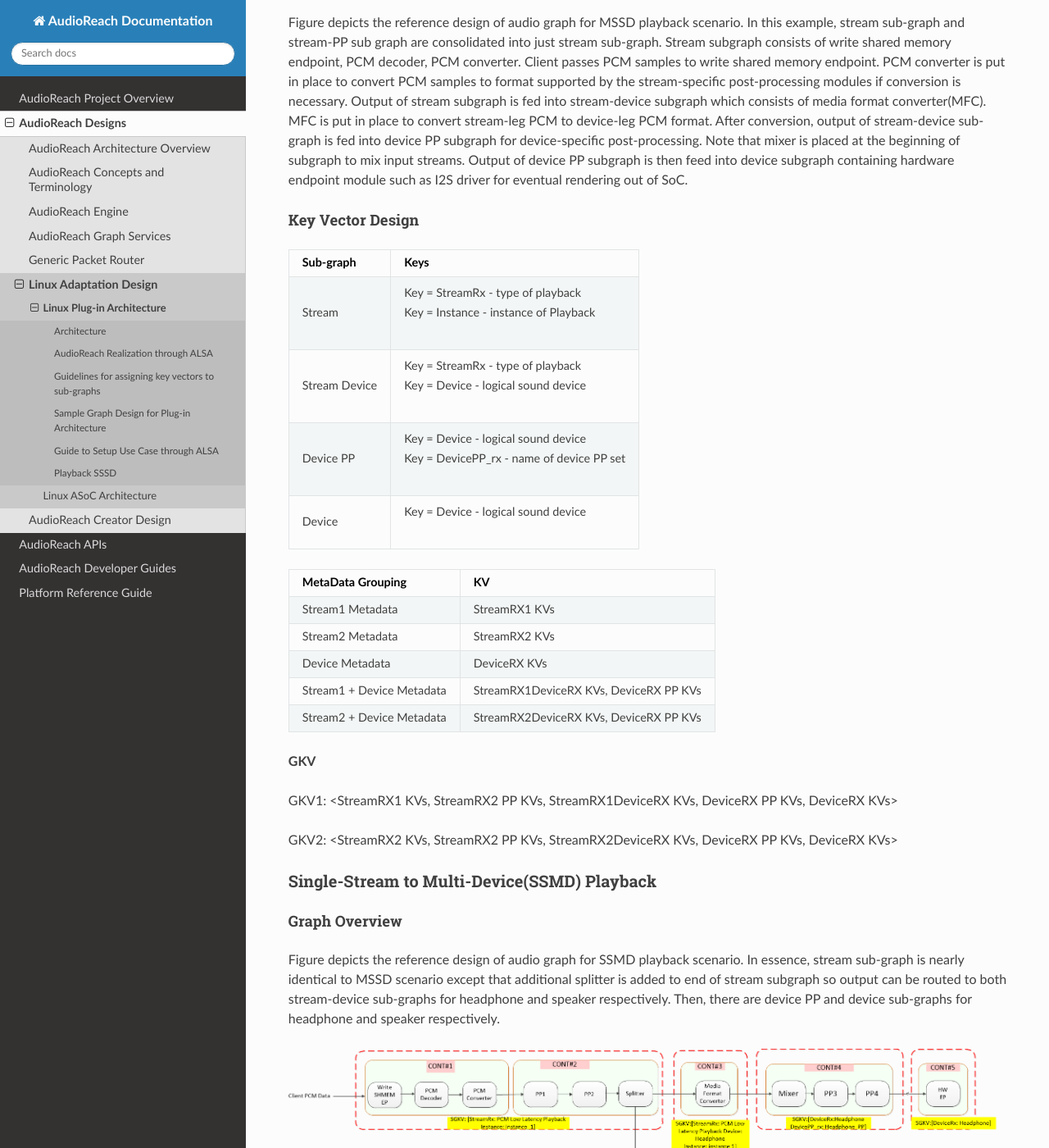
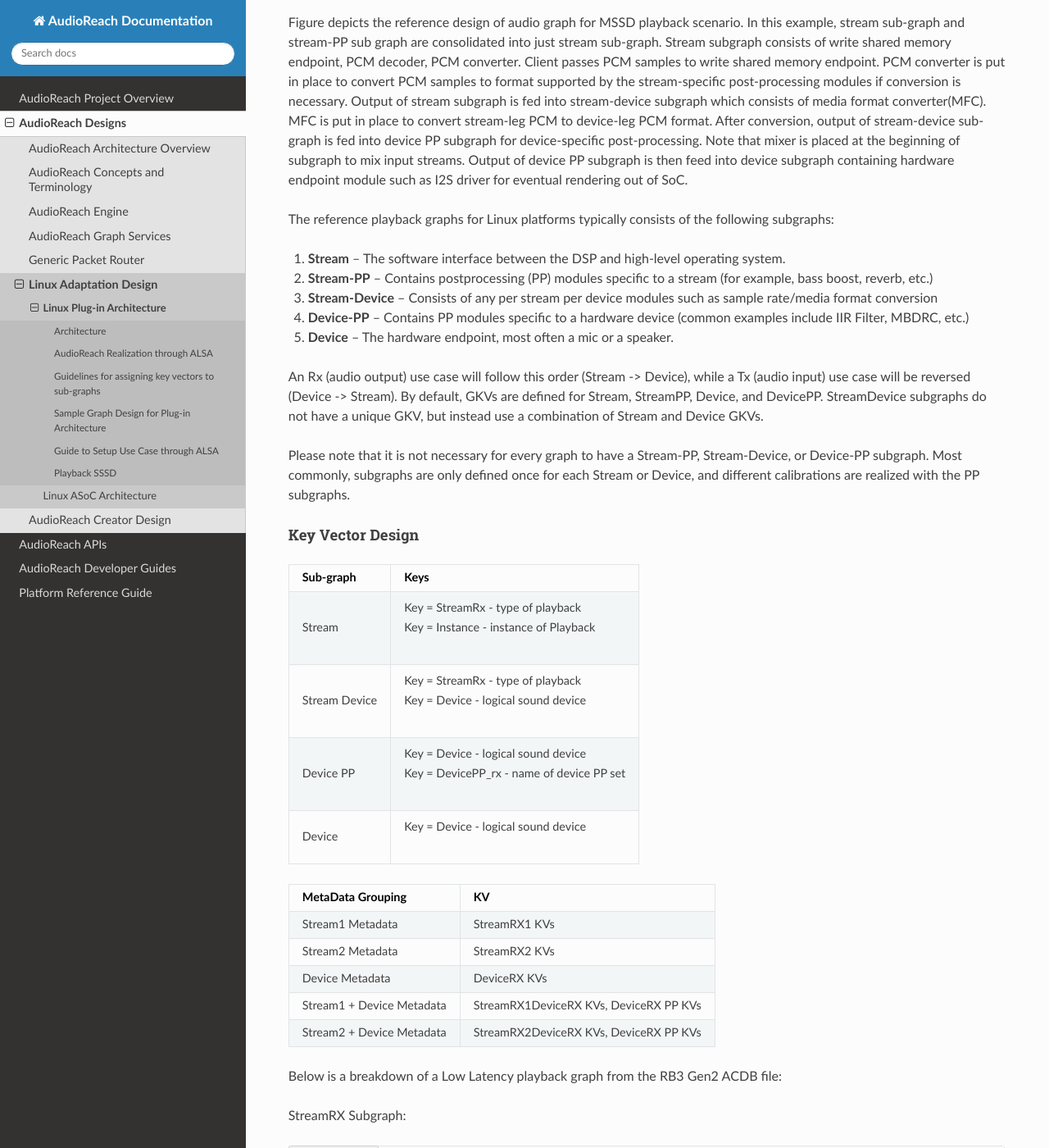
Before and after one commit to quic-aditrath/audioreach-doc, a Sphinx documentation site: the page built from source/design/linux_plug-in_arch.rst, in a window 1280 px wide and 1400 px high, scrolled down 6602 px. Shown: the whole window at 82% size. Built offline with Sphinx 7.4.7 and the Read the Docs theme 3.1.0, drawn with Linux system fonts in a browser that asks for light colours; some of the changed text lies outside the part shown.

Commit message:
design: Add graph example to linux plugin page
Add some more information about subgraph design and
an example graph to the linux_plugin_arch page.

Signed-off-by: Annemarie Porter <annemari@qti.qualcomm.com>

```diff
--- a/source/design/linux_plug-in_arch.rst
+++ b/source/design/linux_plug-in_arch.rst
@@ -225,6 +225,23 @@
 
 Figure depicts the reference design of audio graph for MSSD playback scenario. In this example, stream sub-graph and stream-PP sub graph are consolidated into just stream sub-graph. Stream subgraph consists of write shared memory endpoint, PCM decoder, PCM converter. Client passes PCM samples to write shared memory endpoint. PCM converter is put in place to convert PCM samples to format supported by the stream-specific post-processing modules if conversion is necessary. Output of stream subgraph is fed into stream-device subgraph which consists of media format converter(MFC). MFC is put in place to convert stream-leg PCM to device-leg PCM format. After conversion, output of stream-device sub-graph is fed into device PP subgraph for device-specific post-processing. Note that mixer is placed at the beginning of subgraph to mix input streams. Output of device PP subgraph is then feed into device subgraph containing hardware endpoint module such as I2S driver for eventual rendering out of SoC.
 
+The reference playback graphs for Linux platforms typically consists of the following subgraphs:
+
+1. **Stream** – The software interface between the DSP and high-level operating system.
+2. **Stream-PP** – Contains postprocessing (PP) modules specific to a stream (for example, bass boost, reverb, etc.)
+3. **Stream-Device** – Consists of any per stream per device modules such as sample rate/media format conversion
+4. **Device-PP** – Contains PP modules specific to a hardware device (common examples include IIR Filter, MBDRC, etc.)
+5. **Device** – The hardware endpoint, most often a mic or a speaker.
+
+An Rx (audio output) use case will follow this order (Stream -> Device), while a Tx (audio input) use case will be
+reversed (Device -> Stream).
+By default, GKVs are defined for Stream, StreamPP, Device, and DevicePP. StreamDevice subgraphs do not have a unique GKV, but instead use a combination of Stream
+and Device GKVs.
+
+Please note that it is not necessary for every graph to have a Stream-PP, Stream-Device, or Device-PP subgraph.
+Most commonly, subgraphs are only defined once for each Stream or Device, and
+different calibrations are realized with the PP subgraphs.
+
 Key Vector Design
 ^^^^^^^^^^^^^^^^^^^^^^
 
@@ -256,6 +273,28 @@
 +-----------------------------+------------------------------------------+
 | Stream2 + Device Metadata   | StreamRX2DeviceRX KVs, DeviceRX PP KVs   |
 +-----------------------------+------------------------------------------+
+
+Below is a breakdown of a Low Latency playback graph from the RB3 Gen2 ACDB file:
+
+StreamRX Subgraph:
+
+.. figure:: images/linux/stream_subgraph.png
+   :figclass: fig-center
+
+Stream-Device Subgraph:
+
+.. figure:: images/linux/stream-device_subgraph.png
+   :figclass: fig-center
+
+Device PP Subgraph:
+
+.. figure:: images/linux/device_pp_subgraph.png
+   :figclass: fig-center
+
+Device Subgraph:
+
+.. figure:: images/linux/device_subgraph.png
+   :figclass: fig-center
 
 **GKV**
 
```
Also changed, not shown: source/design/images/linux/device_pp_subgraph.png (added), source/design/images/linux/device_subgraph.png (added), source/design/images/linux/stream-device_subgraph.png (added), source/design/images/linux/stream_subgraph.png (added).
